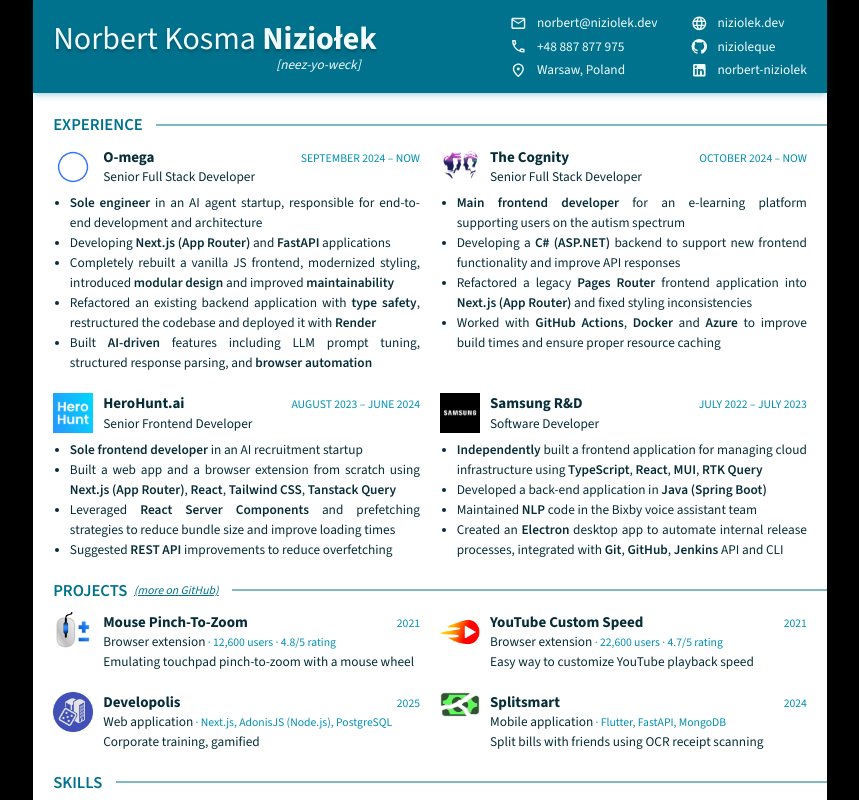
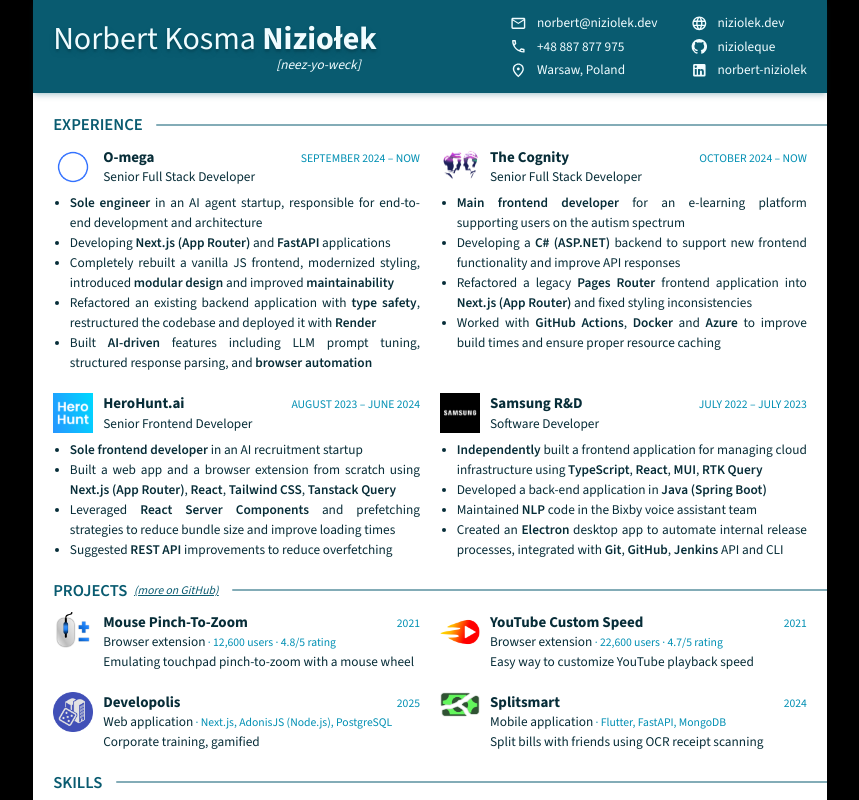
Before and after one commit to nizioleque/portfolio, a Next.js app: page /cv-v2 in a window 1280 px wide. Shown: the top 800 px of the page, without its empty margins (210-1069 px from the left). Built offline with nearby package versions, Linux system fonts and the light colour scheme.

Commit message:
Change 700 color to 800

```diff
--- a/src/components/cv/Infobar.tsx
+++ b/src/components/cv/Infobar.tsx
@@ -10,7 +10,7 @@ import ContactTile from "./ContactTile";
 
 function Infobar() {
   return (
-    <div className="bg-cv-700 shadow-cv-700/20 text-cv-50 flex shrink-0 items-center gap-10 px-6 py-4 shadow-md">
+    <div className="bg-cv-800 shadow-cv-800/20 text-cv-50 flex shrink-0 items-center gap-10 px-6 py-4 shadow-md">
       <div className="flex flex-col gap-1">
         <h1 className="text-shadow-950/15 text-[32px]/none font-normal text-shadow-lg">
           Norbert Kosma <span className="font-extrabold">Niziołek</span>
--- a/src/components/cv/MainSection.tsx
+++ b/src/components/cv/MainSection.tsx
@@ -10,11 +10,11 @@ function MainSection({ title, subtitle, children }: MainSectionProps) {
   return (
     <div className="flex flex-col gap-3">
       <div className="flex items-center gap-2">
-        <h2 className="text-cv-700 text-xl font-semibold uppercase">{title}</h2>
+        <h2 className="text-cv-800 text-xl font-semibold uppercase">{title}</h2>
         {subtitle && (
-          <div className="text-cv-700 text-sm italic underline">{subtitle}</div>
+          <div className="text-cv-800 text-sm italic underline">{subtitle}</div>
         )}
-        <div className="border-cv-700/50 ms-2 -me-6 flex flex-1 items-center gap-2 border-t-2" />
+        <div className="border-cv-800/50 ms-2 -me-6 flex flex-1 items-center gap-2 rounded-l-full border-t-2" />
       </div>
       <div className="grid grid-cols-2 gap-x-6 gap-y-6">{children}</div>
     </div>
```
